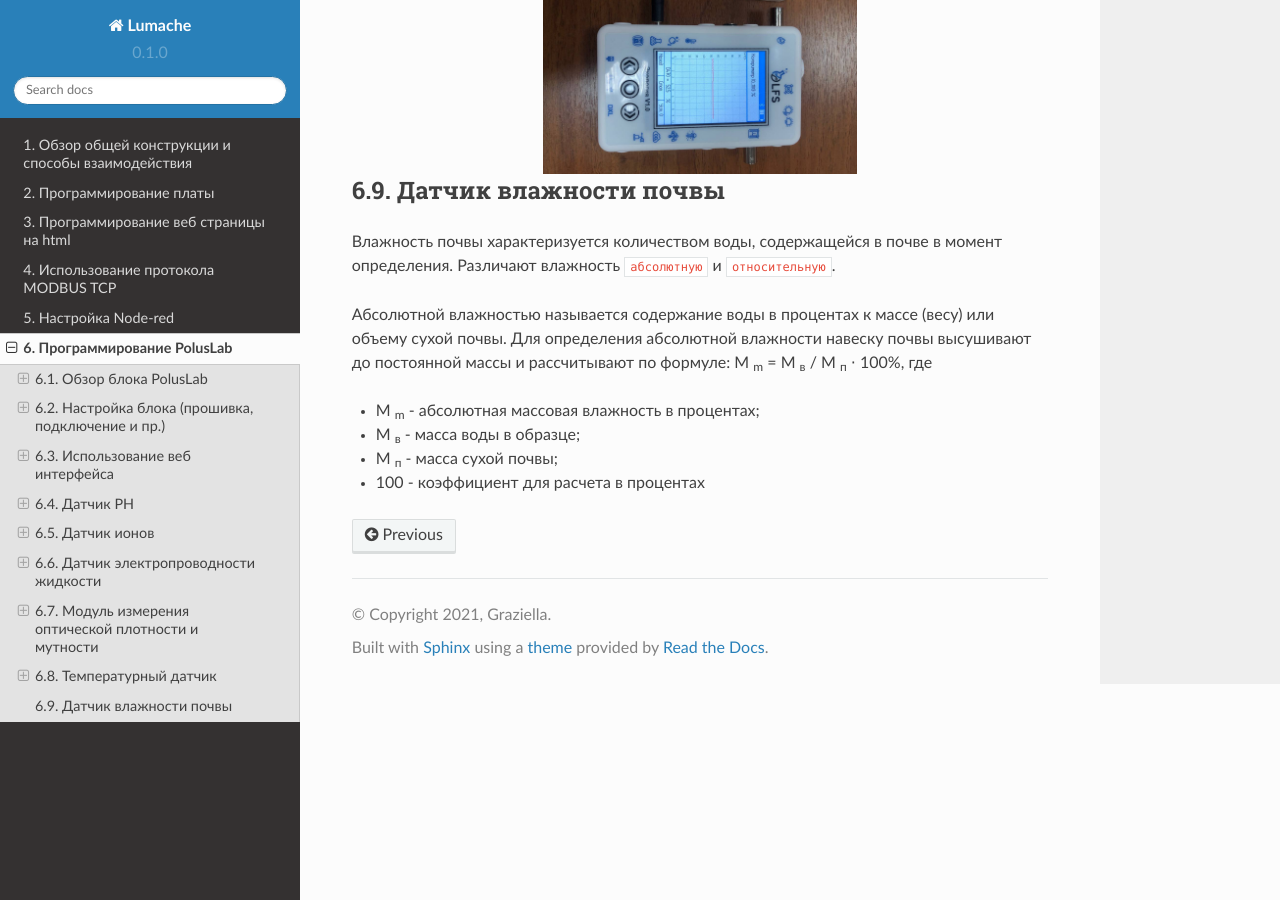
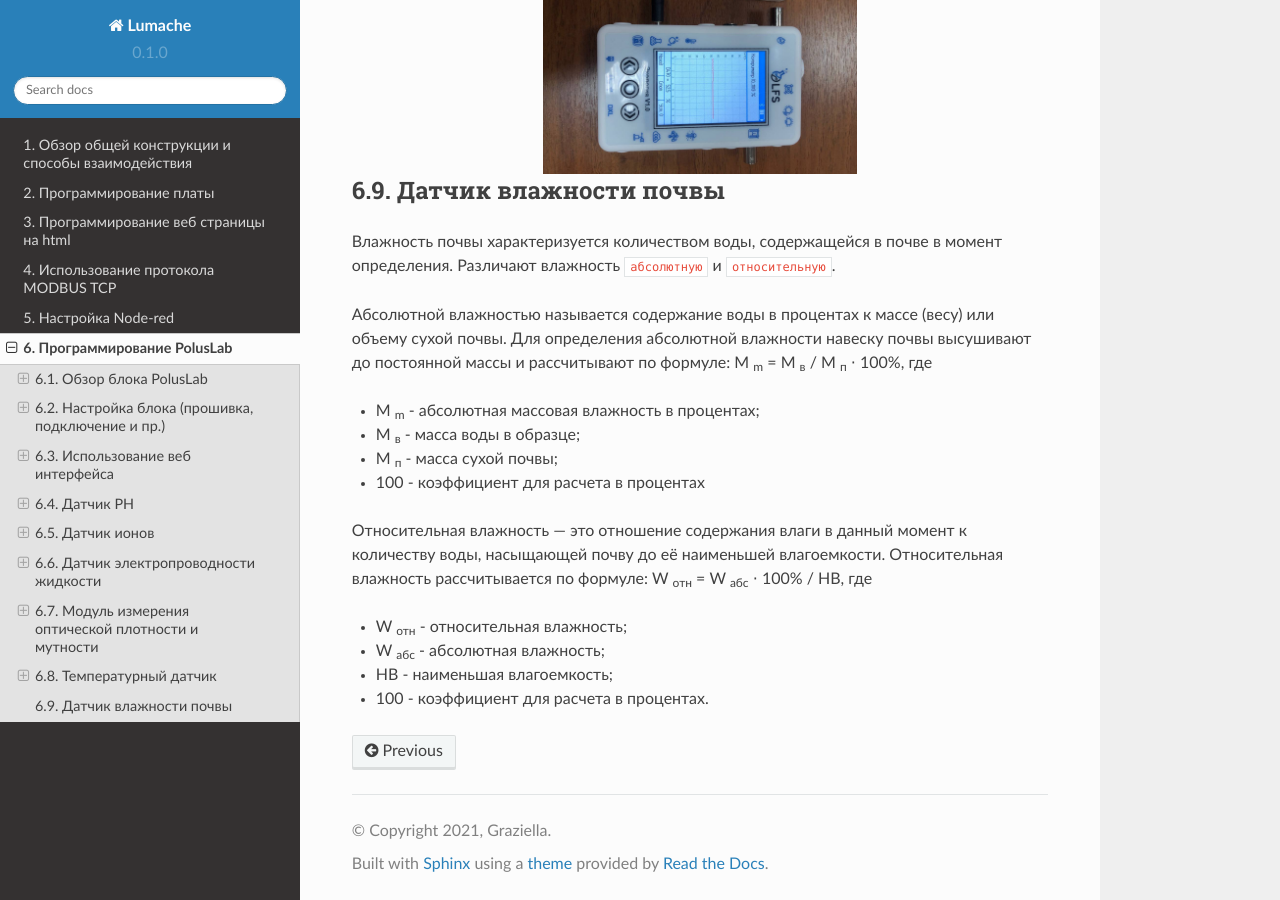
Before and after one commit to BBanwz/book_AL_GH, a Sphinx documentation site: the page built from docs/source/6/1.rst, in a window 1280 px wide and 900 px high, scrolled down 14375 px. Built offline with Sphinx 7.4.7 and the Read the Docs theme 2.0.0, drawn with Linux system fonts in a browser that asks for light colours.

Commit message:
Update 1.rst

```diff
--- a/docs/source/6/1.rst
+++ b/docs/source/6/1.rst
@@ -432,3 +432,10 @@
 - М :sub:`п` - масса сухой почвы;
 
 - 100 - коэффициент для расчета в процентах
+
+Относительная влажность — это отношение содержания влаги в данный момент к количеству воды, насыщающей почву до её наименьшей влагоемкости. Относительная влажность рассчитывается по формуле: W :sub:`отн` = W :sub:`абс` ⋅ 100% / НВ, где
+
+- W :sub:`отн` - относительная влажность;
+- W :sub:`абс` - абсолютная влажность;
+- НВ - наименьшая влагоемкость;
+- 100 - коэффициент для расчета в процентах.
```
